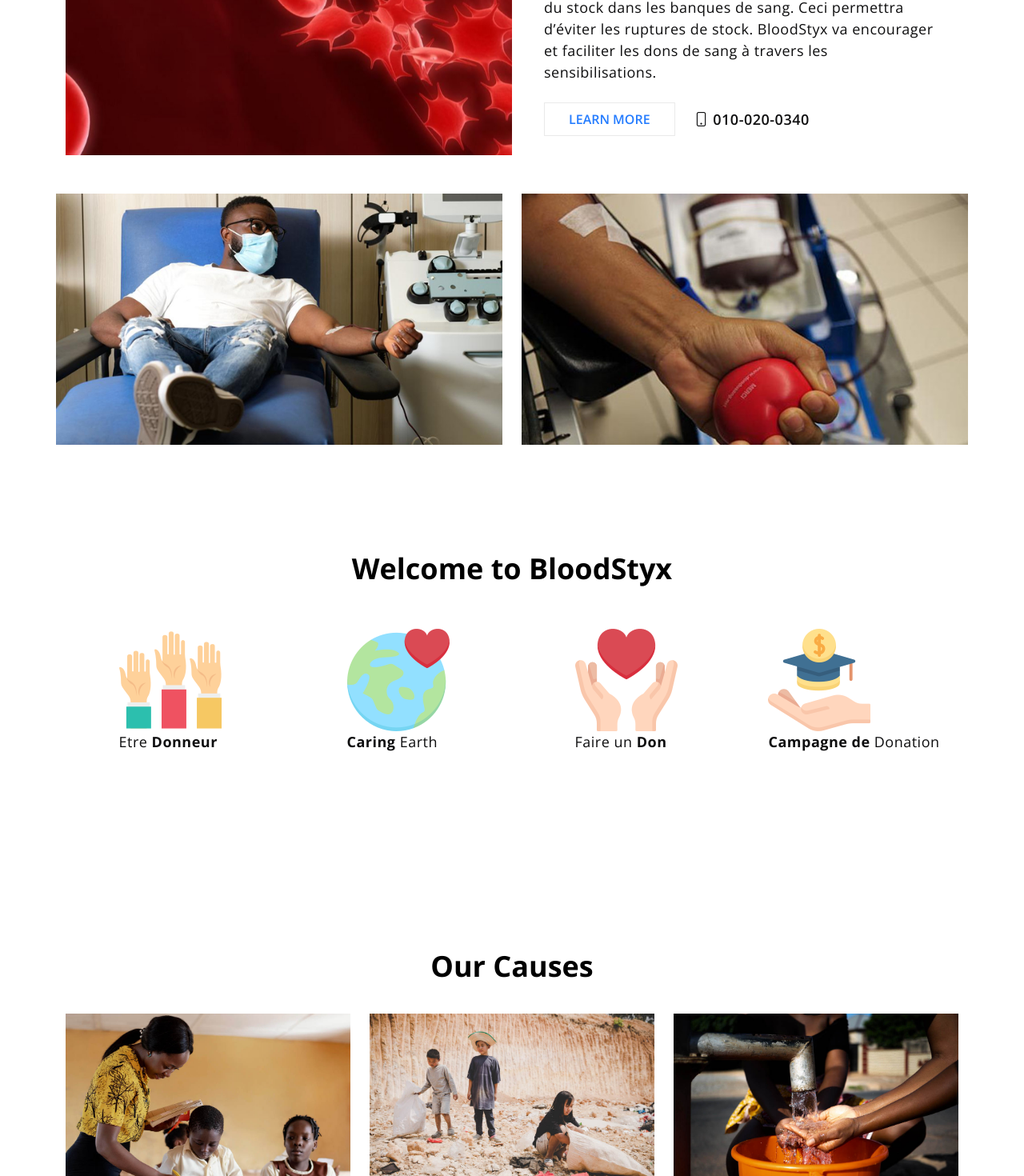
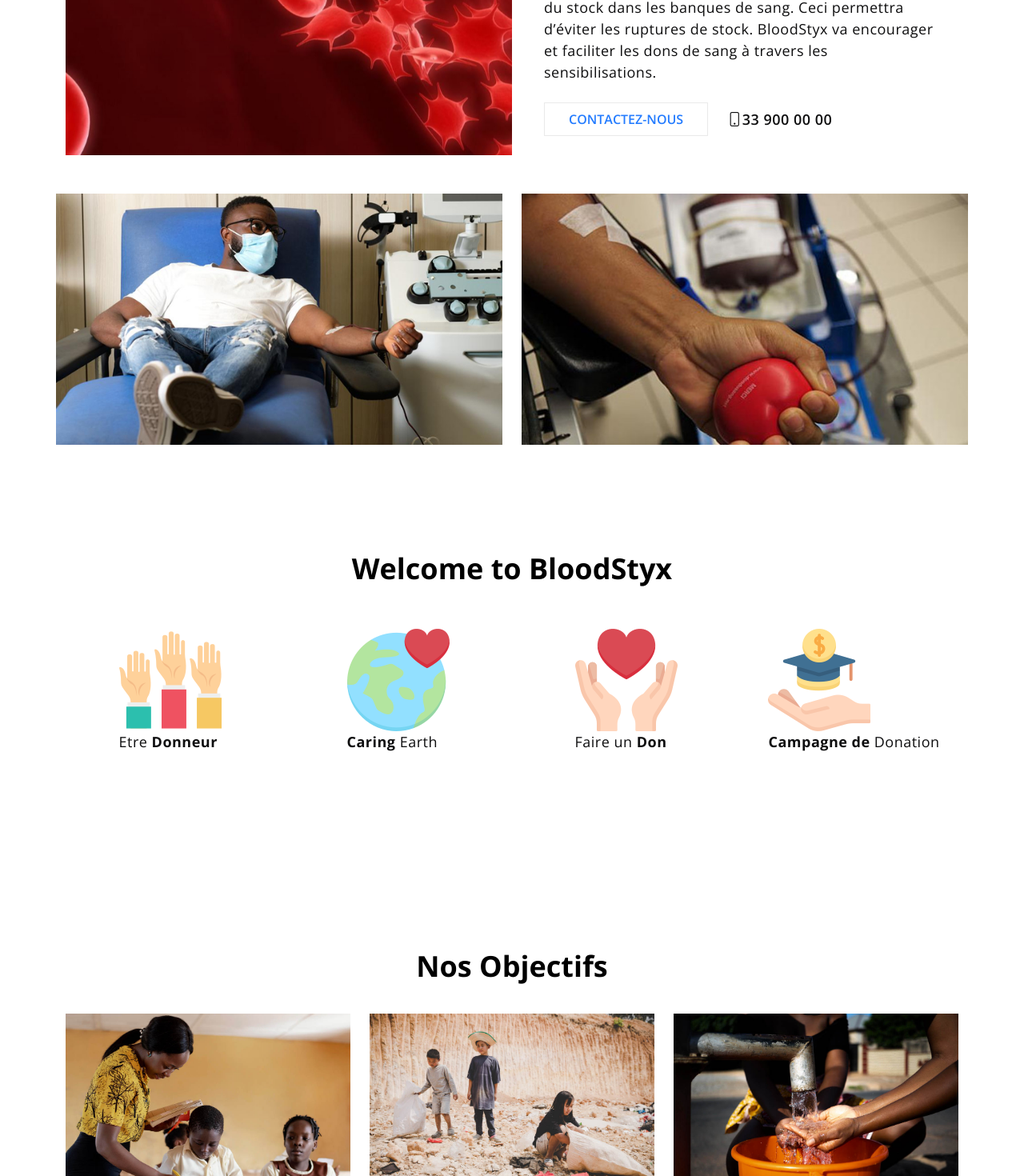
Before and after one commit to BlackRock2308/bloodstyx, an Angular app: page / in a window 1280 px wide. Shown: the part 480-1950 px from the top of the page at 80% size. Built offline with nearby package versions, Linux system fonts and the light colour scheme.

Commit message:
feat: making somes changes ere

```diff
--- a/src/app/HomePage/components/home/home.component.html
+++ b/src/app/HomePage/components/home/home.component.html
@@ -77,7 +77,7 @@
 
 
 
-<section class="section-padding pb-0" id="reviews">
+<!-- <section class="section-padding pb-0" id="reviews">
     <div class="container">
         <div class="row">
 
@@ -179,4 +179,4 @@
 
         </div>
     </div>
-</section>
+</section> -->
--- a/src/app/HomePage/components/slider/slider.component.html
+++ b/src/app/HomePage/components/slider/slider.component.html
@@ -33,9 +33,9 @@
                     <p class="mb-4">BloodStyx va permettre de lutter contre le manque persistant de poches de sang au Sénégal. En effet, BloodStyx met à la disposition des agents de santé une application qui permettra la gestion et la surveillance du stock dans les banques de sang. Ceci permettra d’éviter les ruptures de stock. BloodStyx va encourager et faciliter les dons de sang à travers les sensibilisations. </p>
 
                     <div class="heroLinks d-flex flex-wrap align-items-center">
-                        <a class="custom-link me-4" href="#about" data-hover="Learn More">Learn More</a>
+                        <a class="custom-link me-4" href="#about" data-hover="Learn More">contactez-nous</a>
 
-                        <p class="contact-phone mb-0"><i class="bi-phone"></i> 010-020-0340</p>
+                        <p class="contact-phone mb-0"><i class="bi-phone"></i>33 900 00 00</p>
                     </div>
                 </div>
             </div>
--- a/src/app/HomePage/landingPage/charity/charity.component.html
+++ b/src/app/HomePage/landingPage/charity/charity.component.html
@@ -3,7 +3,7 @@
         <div class="row">
 
             <div class="col-lg-12 col-12 text-center mb-4">
-                <h2>Our Causes</h2>
+                <h2>Nos Objectifs</h2>
             </div>
 
             <div class="col-lg-4 col-md-6 col-12 mb-4 mb-lg-0">
```
